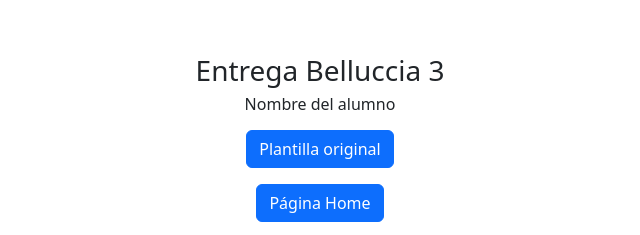
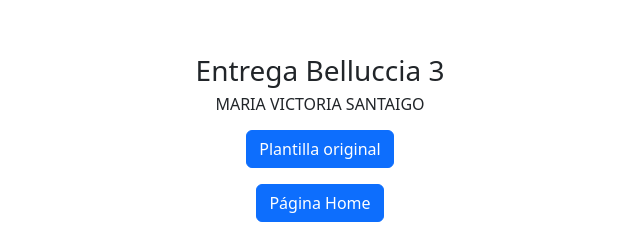
Before and after one commit to vicsantiago1/TPWEB-DG3, a plain HTML site: page index.html in a window 1280 px wide. Shown: the part 231-466 px from the top of the page, 320-960 px from the left. Drawn offline with nearby package versions, Linux system fonts and the light colour scheme.

Commit message:
ENTREGA FINAL

```diff
--- a/index.html
+++ b/index.html
@@ -1,12 +1,12 @@
 <!DOCTYPE html><html lang="es"><head><meta charset="UTF-8"><meta name="viewport" content="width=device-width, initial-scale=1.0"><!--NO TOCAR-->
 <!--Modificar Título de página-->
-<title>Marca - Apellido Nombre</title>
+<title>SABORES ARGENTOS - MARÍA VICTORIA SANTIAGO</title>
 
 <!--NO TOCAR--><link href="https://cdn.jsdelivr.net/npm/bootstrap@5.3.3/dist/css/bootstrap.min.css" rel="stylesheet" integrity="sha384-QWTKZyjpPEjISv5WaRU9OFeRpok6YctnYmDr5pNlyT2bRjXh0JMhjY6hW+ALEwIH" crossorigin="anonymous"></head><body><main><div class="container d-flex flex-column align-items-center justify-content-center" style="height: 100vh; width: 100%;"><!--NO TOCAR-->
 
 
     <h3>Entrega Belluccia 3</h3>
-    <h6>Nombre del alumno</h6>
+    <h6>MARIA VICTORIA SANTAIGO</h6>
     <!--Insertar link debajo-->
     <a href="https://bootstrapmade.com/demo/Append/">
     <button type="button" class="btn btn-primary my-2">Plantilla original</button></a>
```
